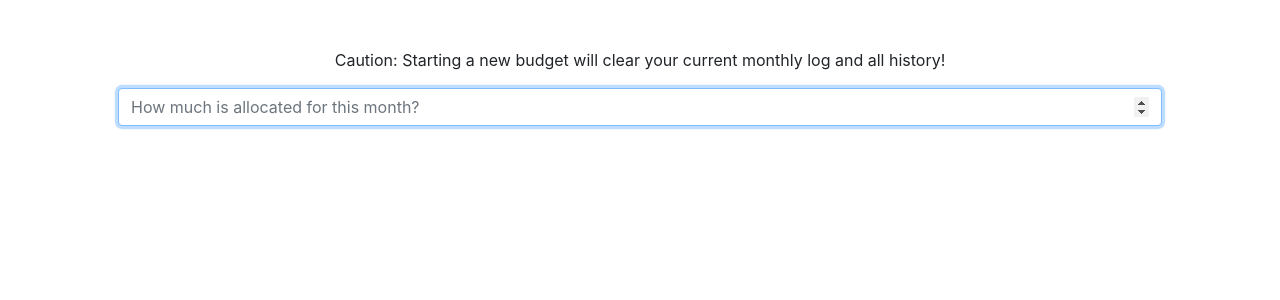
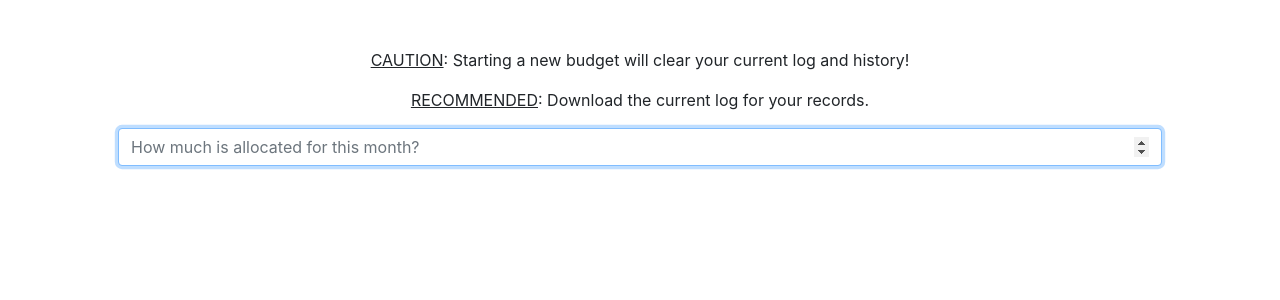
Before and after one commit to coole123/MiserMe, a Flask app: page /start_budget in a window 1280 px wide. Shown: the part 76-376 px from the top of the page. Run offline with Flask 2, Linux system fonts and the light colour scheme; the visitor is signed in with stand-in values (Sample User, id 1); some libraries are stand-ins or nearby versions.

Commit message:
began restyling the application for completion. Changed the login.html and start_budget.html to look cleaner and more organized.

```diff
--- a/miserme/templates/login.html
+++ b/miserme/templates/login.html
@@ -9,6 +9,9 @@
         <div class="form_group">
             <input class="form-control" name="username" placeholder="Username" type="text" autocomplete="off" autofocus>
         </div>
+
+        <br>
+
         <div class="form-group">
             <input class="form-control" name="password" placeholder="Password" type="password">
         </div>
--- a/miserme/templates/start_budget.html
+++ b/miserme/templates/start_budget.html
@@ -6,7 +6,8 @@
 
 {% block main %}
     <form action="/start_budget" method="POST">
-        <p>Caution: Starting a new budget will clear your current monthly log and all history!</p>
+        <p><u>CAUTION</u>: Starting a new budget will clear your current log and history!</p>
+        <p><u>RECOMMENDED</u>: Download the current log for your records.</p>
         <!-- User inputs the budget for the month -->
         <div class="form-group">
             <input autofocus type="number" step="0.01" name="user_budget" placeholder="How much is allocated for this month?" min=1 class="form-control">
```
Also changed, not shown: miserme/registrants.db, 1 other file.
